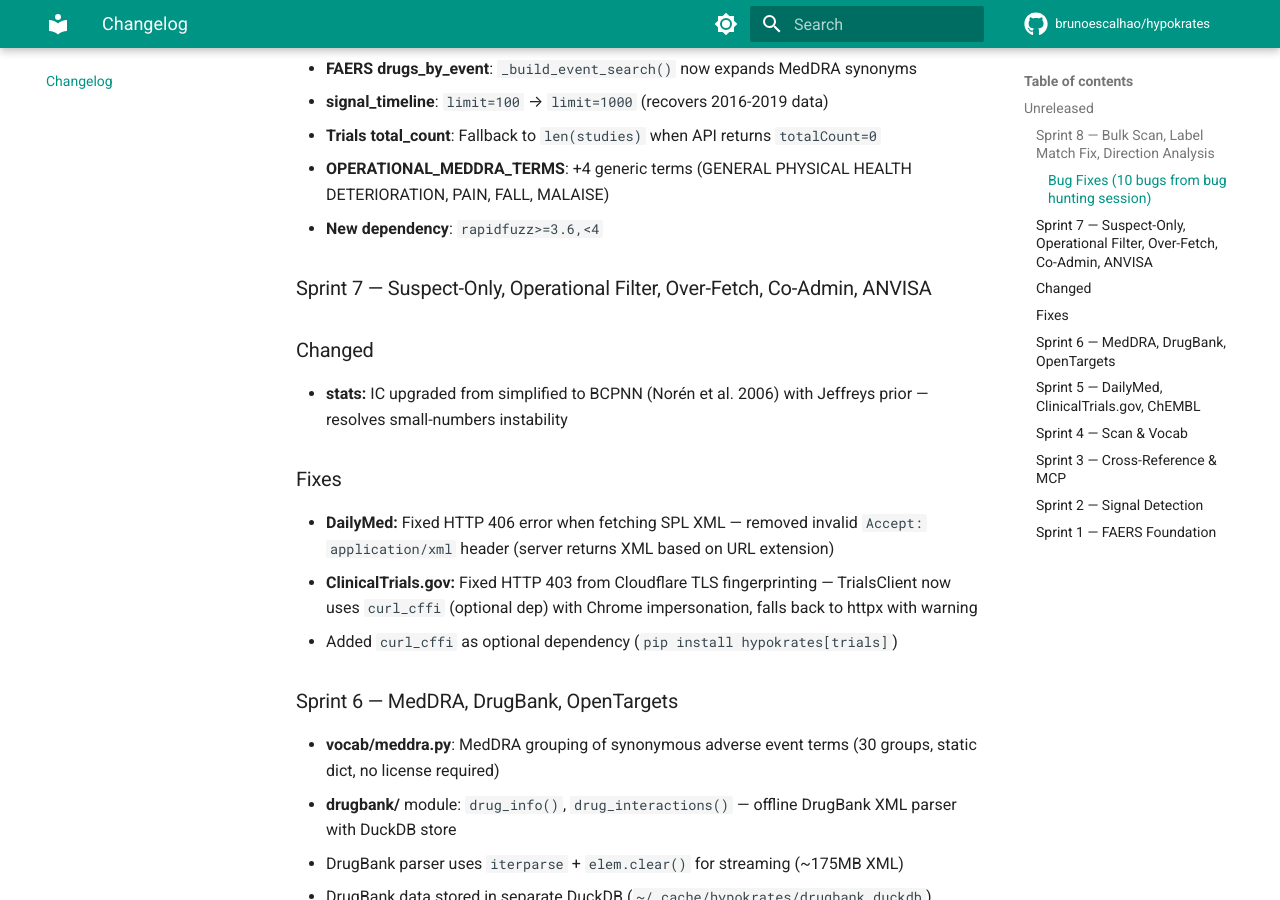
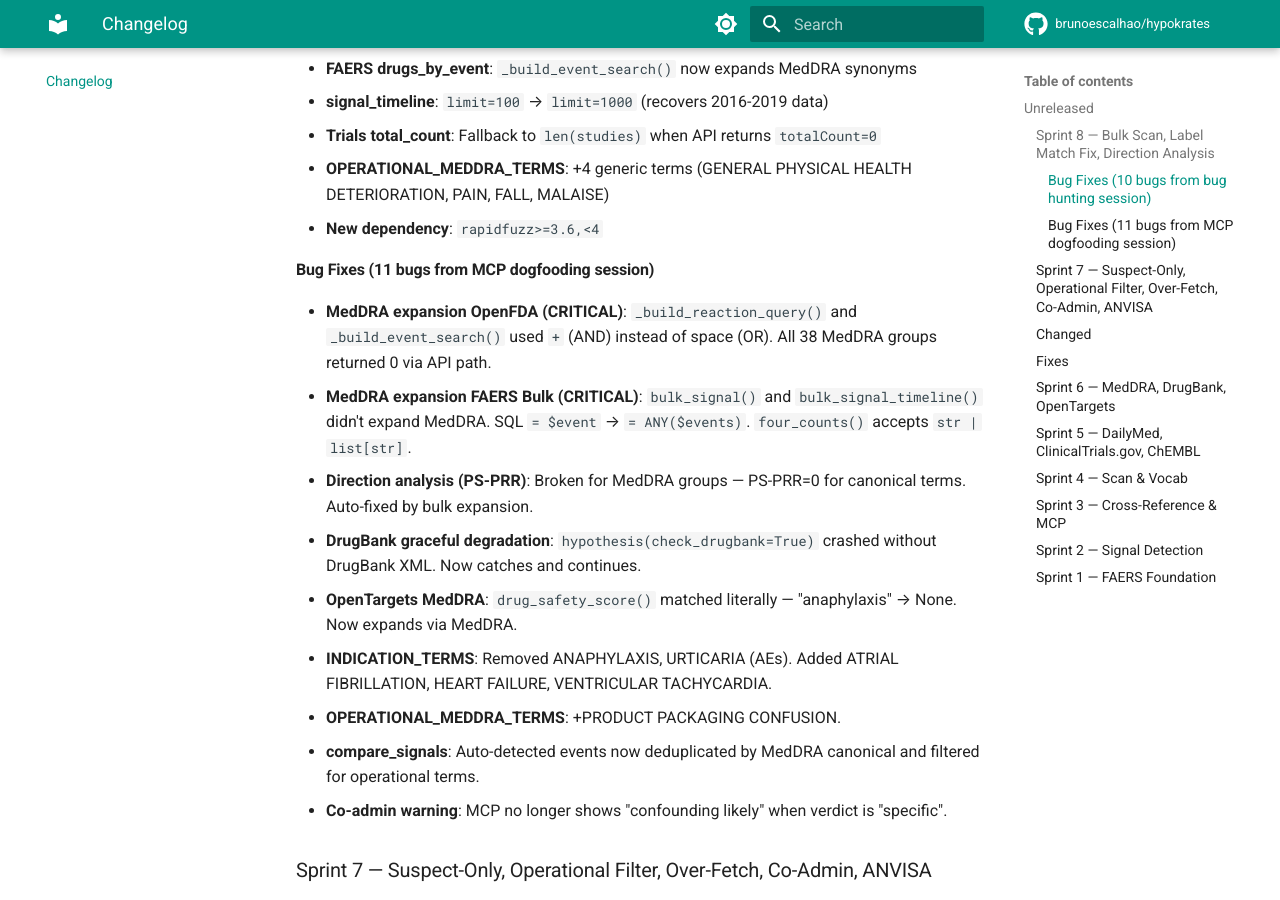
Before and after one commit to bruno-portfolio/hypokrates, an MkDocs documentation site: the page built from docs/changelog.md, in a window 1280 px wide and 900 px high, scrolled down 1280 px. Built offline with MkDocs 1.6.1 and Material for MkDocs 9.7.7, drawn with Linux system fonts in a browser that asks for light colours; comment, search, counter and statistics services are not loaded.

Commit message:
docs: changelog — 11 bugs da sessao de dogfooding MCP

```diff
--- a/docs/changelog.md
+++ b/docs/changelog.md
@@ -30,6 +30,18 @@ All notable changes to this project will be documented in this file.
 - **Trials total_count**: Fallback to `len(studies)` when API returns `totalCount=0`
 - **OPERATIONAL_MEDDRA_TERMS**: +4 generic terms (GENERAL PHYSICAL HEALTH DETERIORATION, PAIN, FALL, MALAISE)
 - **New dependency**: `rapidfuzz>=3.6,<4`
+
+#### Bug Fixes (11 bugs from MCP dogfooding session)
+
+- **MedDRA expansion OpenFDA (CRITICAL)**: `_build_reaction_query()` and `_build_event_search()` used `+` (AND) instead of space (OR). All 38 MedDRA groups returned 0 via API path.
+- **MedDRA expansion FAERS Bulk (CRITICAL)**: `bulk_signal()` and `bulk_signal_timeline()` didn't expand MedDRA. SQL `= $event` → `= ANY($events)`. `four_counts()` accepts `str | list[str]`.
+- **Direction analysis (PS-PRR)**: Broken for MedDRA groups — PS-PRR=0 for canonical terms. Auto-fixed by bulk expansion.
+- **DrugBank graceful degradation**: `hypothesis(check_drugbank=True)` crashed without DrugBank XML. Now catches and continues.
+- **OpenTargets MedDRA**: `drug_safety_score()` matched literally — "anaphylaxis" → None. Now expands via MedDRA.
+- **INDICATION_TERMS**: Removed ANAPHYLAXIS, URTICARIA (AEs). Added ATRIAL FIBRILLATION, HEART FAILURE, VENTRICULAR TACHYCARDIA.
+- **OPERATIONAL_MEDDRA_TERMS**: +PRODUCT PACKAGING CONFUSION.
+- **compare_signals**: Auto-detected events now deduplicated by MedDRA canonical and filtered for operational terms.
+- **Co-admin warning**: MCP no longer shows "confounding likely" when verdict is "specific".
 
 ### Sprint 7 — Suspect-Only, Operational Filter, Over-Fetch, Co-Admin, ANVISA
 
```
Also changed, not shown: CHANGELOG.md (+10 -0 lines).
